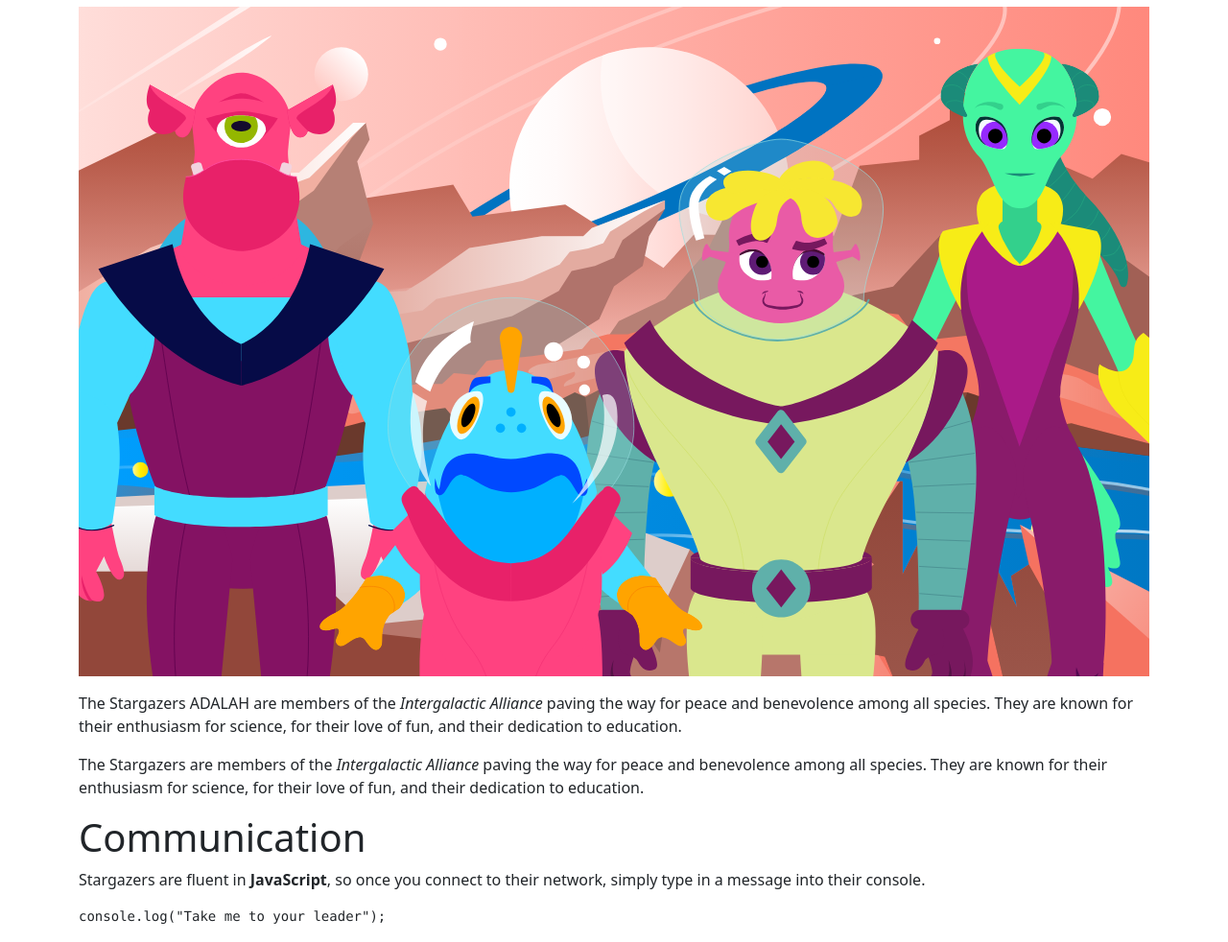
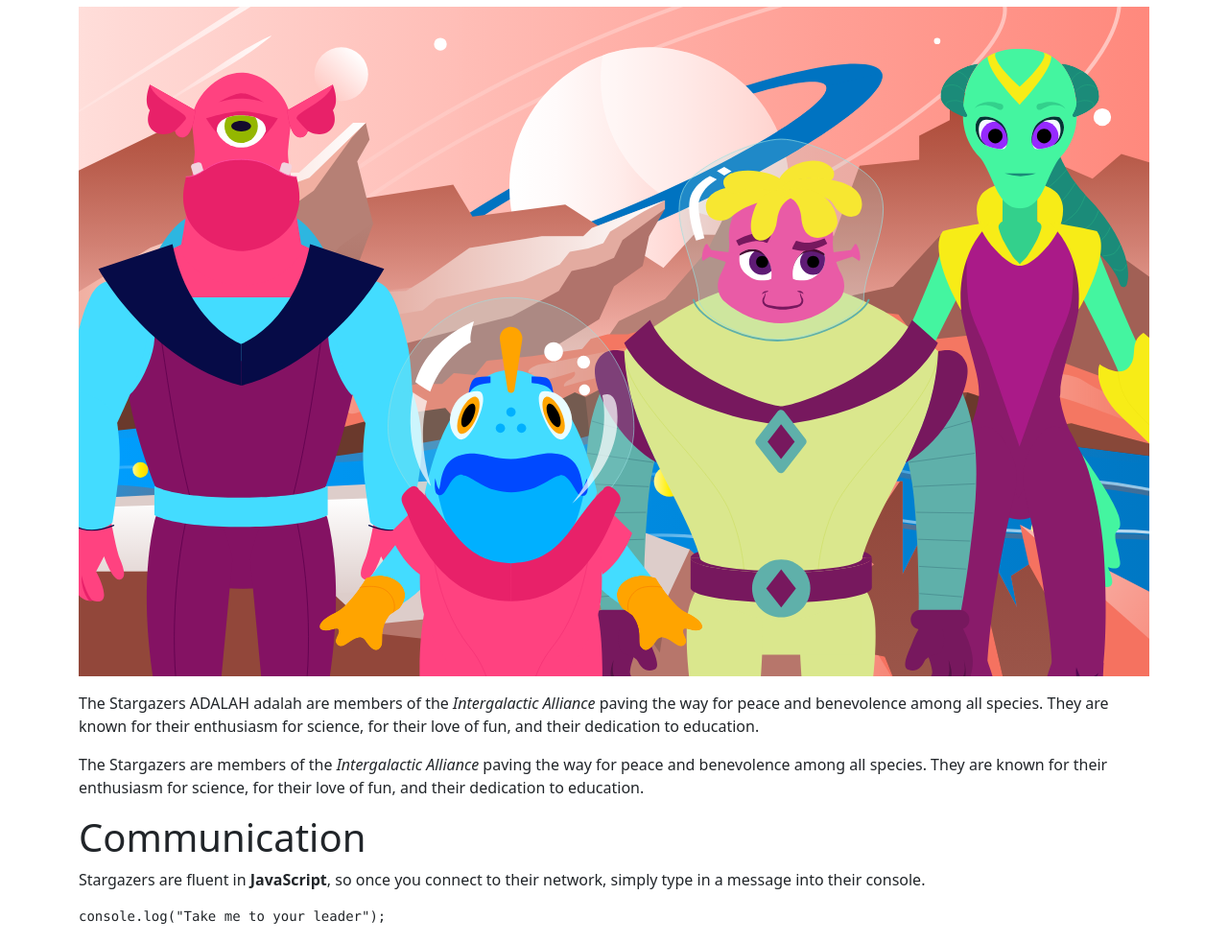
Before and after one commit to mendoancengis/publishing-11ty, an Eleventy site: page src/index.md in a window 1280 px wide. Shown: the part 66-1048 px from the top of the page at 96% size. Built offline with nearby package versions, Linux system fonts and the light colour scheme; Eleventy itself is replaced by a stand-in of ours; code samples lack their colours; files that its build step writes are made by us from their sources; what markdown-it-attrs would draw is missing.

Commit message:
ke empat

```diff
--- a/src/index.md
+++ b/src/index.md
@@ -6,7 +6,7 @@ layout : base.njk
 
 ![{{title}}]({{img | url}})
 
-The Stargazers ADALAH are members of the _Intergalactic Alliance_ paving the way for peace and benevolence among all species. They are known for their enthusiasm for science, for their love of fun, and their dedication to education.
+The Stargazers ADALAH adalah are members of the _Intergalactic Alliance_ paving the way for peace and benevolence among all species. They are known for their enthusiasm for science, for their love of fun, and their dedication to education.
 
 <p>The Stargazers are members of the <em>Intergalactic Alliance</em> paving the way for peace and benevolence among all species. They are known for their enthusiasm for science, for their love of fun, and their dedication to education.</p>
 <h1>Communication</h1>
```
